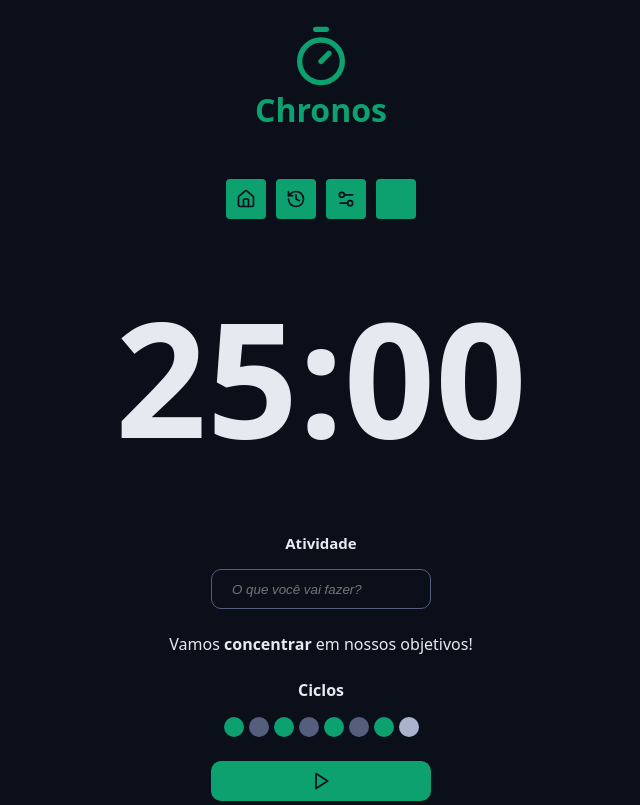
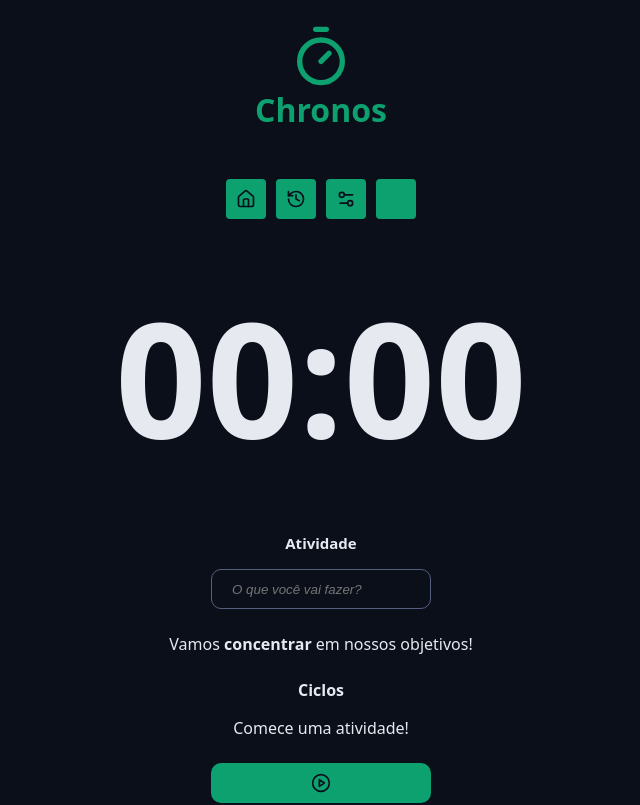
Before and after one commit to Pedrohsv1/chronos-pomodoro, a React (Vite) app: page / in a window 1280 px wide. Shown: the top 805 px of the page, without its empty margins (319-959 px from the left). Built offline with nearby package versions, Linux system fonts and the light colour scheme.

Commit message:
feat: cycles and task handling

```diff
--- a/src/components/cycles/index.tsx
+++ b/src/components/cycles/index.tsx
@@ -1,20 +1,42 @@
+import { useTaskContext } from '../../contexts/taskcontext';
+import { getNextCycle } from '../../utils/getnextcycle';
+import { getNextCycleType } from '../../utils/getnextcycletype';
 import styles from './styles.module.css';
 
 export function Cycles() {
+  const { state } = useTaskContext();
+
+  const cycleDesciptionMap = {
+    worktime: 'foco',
+    shortbreaktime: 'descanso curto',
+    longbreaktime: 'descanso longo',
+  };
+  const cycleSteps = Array(state.currentCycle).fill(null);
+
   return (
     <div className={styles.cycles}>
       <span>
         <strong>Ciclos</strong>
       </span>
       <div className={styles.cyclesDots}>
-        <span className={`${styles.cyclesDot} ${styles.workTime}`} />
-        <span className={`${styles.cyclesDot} ${styles.pauseTime}`} />
-        <span className={`${styles.cyclesDot} ${styles.workTime}`} />
-        <span className={`${styles.cyclesDot} ${styles.pauseTime}`} />
-        <span className={`${styles.cyclesDot} ${styles.workTime}`} />
-        <span className={`${styles.cyclesDot} ${styles.pauseTime}`} />
-        <span className={`${styles.cyclesDot} ${styles.workTime}`} />
-        <span className={`${styles.cyclesDot} ${styles.longPauseTime}`} />
+        {cycleSteps.length >= 1 ? (
+          cycleSteps.map((_, index) => {
+            const nextCycle = getNextCycle(index);
+            const type = getNextCycleType(nextCycle);
+
+            return (
+              <span
+                key={`${nextCycle}-${type}`}
+                className={`${styles.cyclesDot} ${styles[type]}`}
+                aria-label={`Indicador de ciclo de ${cycleDesciptionMap[type]}`}
+                title={`Indicador de ciclo de ${cycleDesciptionMap[type]}`}
+              />
+            );
+          })
+        ) : (
+          // Empty state
+          <p>Comece uma atividade!</p>
+        )}
       </div>
     </div>
   );
--- a/src/components/cycles/styles.module.css
+++ b/src/components/cycles/styles.module.css
@@ -19,14 +19,14 @@
   border-radius: 2rem;
 }
 
-.workTime {
+.worktime {
   background-color: var(--primary);
 }
 
-.pauseTime {
+.shortbreaktime {
   background-color: var(--gray-400);
 }
 
-.longPauseTime {
+.longbreaktime {
   background-color: var(--gray-300);
 }
--- a/src/components/taskForm/index.tsx
+++ b/src/components/taskForm/index.tsx
@@ -1,27 +1,34 @@
-import { Play } from 'lucide-react';
+import { PlayCircle, StopCircle } from 'lucide-react';
 import { Button } from '../button';
 import { Cycles } from '../cycles';
 import { DefaultInput } from '../input';
-import { useState, useRef } from 'react'
+import { useRef } from 'react';
 
-import { TaskModel } from '../../models/task.model.ts'
+import { TaskModel } from '../../models/task.model.ts';
 
 import styles from './styles.module.css';
+import { useTaskContext } from '../../contexts/taskcontext/index.tsx';
+import { getNextCycle } from '../../utils/getnextcycle.ts';
+import { getNextCycleType } from '../../utils/getnextcycletype.ts';
+import { formatSecondsToMinutes } from '../../utils/formatsecondstominutes.ts';
 
 export function TaskForm() {
-  const taskInput = useRef<HTMLInputElement>(null)
+  const { state, setState } = useTaskContext();
+
+  const nextCycle = getNextCycle(state.currentCycle);
+  const nextCycleType = getNextCycleType(nextCycle);
+  const taskInput = useRef<HTMLInputElement>(null);
 
   function handleCreateTask(event: React.FormEvent<HTMLFormElement>) {
     event.preventDefault();
-    console.log(taskInput.current.value)
 
-    if(taskInput.current === null) return;
+    if (taskInput.current === null) return;
 
-    const taskName = taskInput.current.value.trim()
+    const taskName = taskInput.current.value.trim();
 
-    if(!taskName) {
+    if (!taskName) {
       // Alerta Tostfy
-      alert('Digite o nome da tarefa!')
+      alert('Digite o nome da tarefa!');
       return;
     }
 
@@ -31,9 +38,22 @@ export function TaskForm() {
       startDate: Date.now(),
       completeDate: null,
       interruptDate: null,
-      duration: 1,
-      type: 'worktime'
-    }
+      duration: state.config[nextCycleType],
+      type: nextCycleType,
+    };
+
+    const secondsRemaining = newTask.duration * 60;
+
+    setState(prev => {
+      return {
+        ...prev,
+        activeTask: newTask,
+        currentCycle: nextCycle,
+        secondsRemaining,
+        formattedSecondsRemaining: formatSecondsToMinutes(secondsRemaining),
+        tasks: [...prev.tasks, newTask],
+      };
+    });
   }
 
   return (
@@ -43,8 +63,8 @@ export function TaskForm() {
           id='taskpomodoro'
           labelText='Atividade'
           placeholder='O que você vai fazer?'
-
           ref={taskInput}
+          disabled={!!state.activeTask}
         />
       </div>
 
@@ -59,9 +79,25 @@ export function TaskForm() {
       </div>
 
       <div className={styles.formRow}>
-        <Button type='submit' variant='primary'>
-          <Play />
-        </Button>
+        {!state.activeTask ? (
+          <Button
+            aria-label='Iniciar nova tarefa'
+            title='Iniciar nova tarefa'
+            type='submit'
+            variant='primary'
+          >
+            <PlayCircle />
+          </Button>
+        ) : (
+          <Button
+            aria-label='Interromper tarefa'
+            title='Interromper tarefa'
+            type='button'
+            variant='destructive'
+          >
+            <StopCircle />
+          </Button>
+        )}
       </div>
     </form>
   );
--- a/src/contexts/taskcontext/initialtaskstate.ts
+++ b/src/contexts/taskcontext/initialtaskstate.ts
@@ -3,14 +3,14 @@ import { TaskStateModel } from '../../models/taskState.model';
 export const initialTaskState: TaskStateModel = {
   tasks: [],
 
-  formattedSecondsRemaining: '25:00',
+  formattedSecondsRemaining: '00:00',
   secondsRemaining: 0,
   activeTask: null,
 
   currentCycle: 0,
   config: {
     worktime: 25,
-    breaktime: 5,
+    shortbreaktime: 5,
     longbreaktime: 15,
   },
 };
--- a/src/contexts/taskcontext/taskcontextprovider.tsx
+++ b/src/contexts/taskcontext/taskcontextprovider.tsx
@@ -1,4 +1,4 @@
-import { useState } from 'react';
+import { useEffect, useState } from 'react';
 import { initialTaskState } from './initialtaskstate';
 import { TaskContext } from './taskcontext';
 
@@ -8,6 +8,10 @@ type TaskContextProviderProps = {
 
 export function TaskContextProvider({ children }: TaskContextProviderProps) {
   const [state, setState] = useState(initialTaskState);
+
+  useEffect(() => {
+    console.log(state);
+  }, [state]);
   return (
     <TaskContext.Provider value={{ state, setState }}>
       {children}
--- a/src/models/taskState.model.ts
+++ b/src/models/taskState.model.ts
@@ -10,7 +10,7 @@ export type TaskStateModel = {
 
   config: {
     worktime: number;
-    breaktime: number;
+    shortbreaktime: number;
     longbreaktime: number;
   };
 };
```
